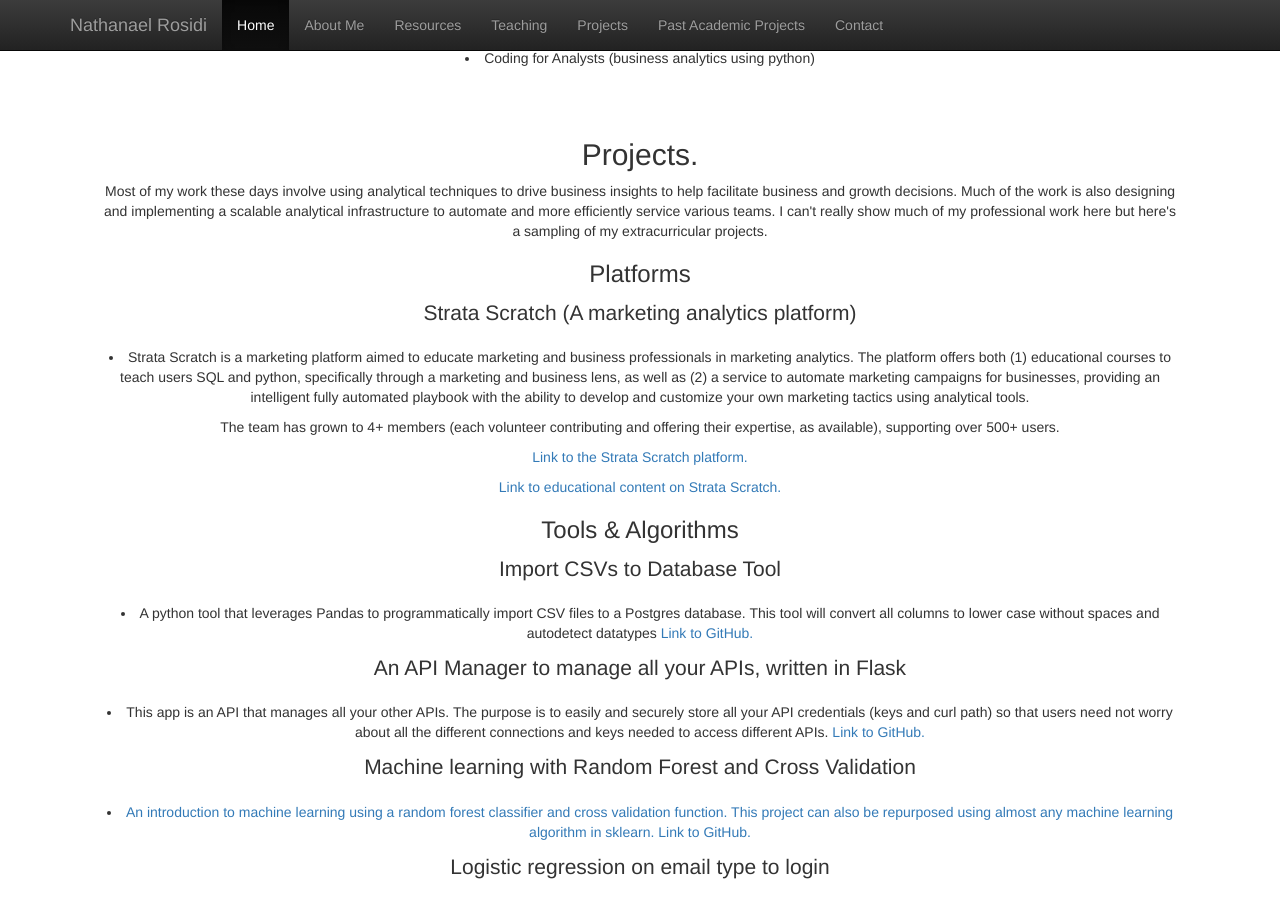
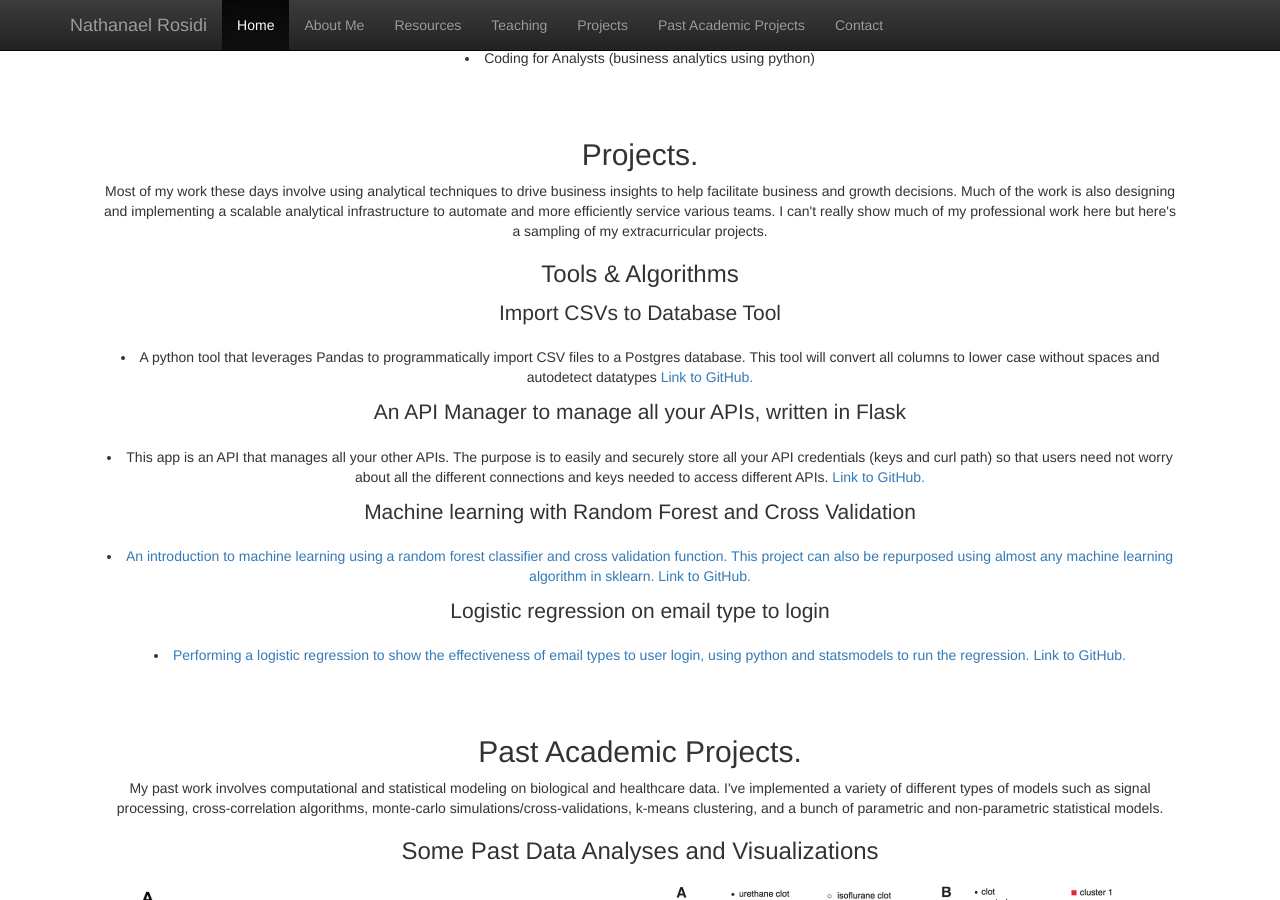
Before and after one commit to nlrosidi/nlrosidi.github.io, a Jekyll site: the page index.html, which Jekyll copies as it is, in a window 1280 px wide and 900 px high, scrolled down 1356 px. Built offline with Jekyll 4.4.1, drawn with Linux system fonts in a browser that asks for light colours; nearby versions of some CDN libraries.

Commit message:
Update index.html

```diff
--- a/index.html
+++ b/index.html
@@ -103,17 +103,6 @@
           <h2 id="project">Projects.</h2>
           <p>Most of my work these days involve using analytical techniques to drive business insights to help facilitate business and growth decisions. Much of the work is also designing and implementing a scalable analytical infrastructure to automate and more efficiently service various teams. I can't really show much of my professional work here but here's a sampling of my extracurricular projects.</p>
 		  <p></p>
-	  <h3 id="github">Platforms</h3>
-	      <p class="lead">Strata Scratch (A marketing analytics platform)</p>
-		  <li>Strata Scratch is a marketing platform aimed to educate marketing and business professionals in marketing analytics. The platform offers both (1) educational courses to teach users SQL and python, specifically through a marketing and business lens, as well as (2) a service to automate marketing campaigns for businesses, providing an intelligent fully automated playbook with the ability to develop and customize your own marketing tactics using analytical tools.
-		<p></p>
-		      The team has grown to 4+ members (each volunteer contributing and offering their expertise, as available), supporting over 500+ users.
-		<p></p>
-	        <a target="_blank" href="https://platform.stratascratch.com"> Link to the Strata Scratch platform.</a></li>
-		<p></p>
-		<a target="_blank" href="https://education.stratascratch.com"> Link to educational content on Strata Scratch.</a></li>
-		<p></p>
-		<p></p>
 	  <h3 id="github">Tools & Algorithms</h3>
           <p class="lead">Import CSVs to Database Tool</p>
           <li>A python tool that leverages Pandas to programmatically import CSV files to a Postgres database. This tool will convert all columns to lower case without spaces and autodetect datatypes<a target="_blank" href="https://github.com/nlrosidi/csv_to_db"> Link to GitHub.</a></li>
```
